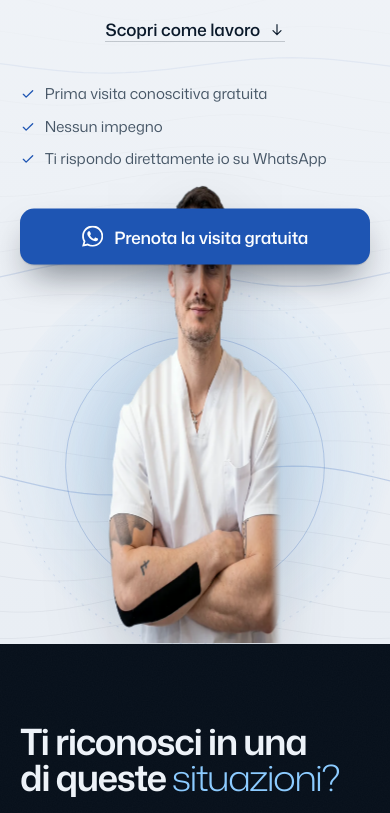
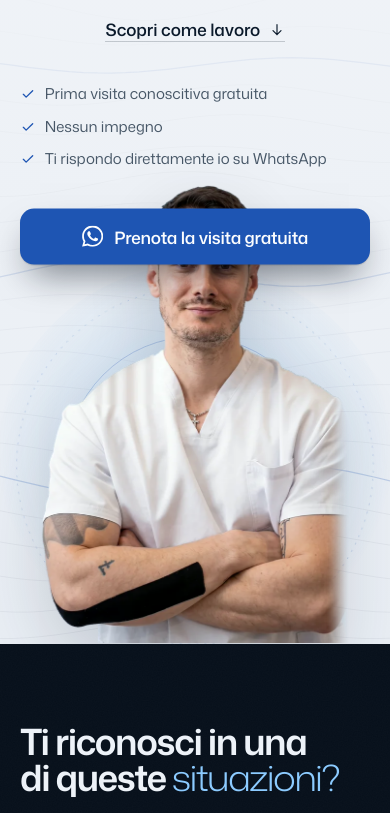
Before and after one commit to giovanni508/Mirko-osteopata, a plain HTML site: page public/index.html in a window 390 px wide. Shown: the part 661-1474 px from the top of the page. Drawn offline with Linux system fonts and the light colour scheme; animation ran at ten frames a second.

Commit message:
Hero mobile: foto di Mirko non più schiacciata
Con left:50% il picture riceveva solo metà larghezza e l'immagine
veniva ristretta a 175px mantenendo l'altezza. width: max-content
sul picture e max-width: none sull'immagine.

Co-Authored-By: Claude Opus 5.5 <noreply@anthropic.com>

```diff
--- a/public/assets/css/styles.css
+++ b/public/assets/css/styles.css
@@ -624,10 +624,12 @@ html.menu-open .site-header::before { opacity: 1; background: var(--paper); -web
 .hero__rings { position: absolute; inset: 0; width: 100%; height: 100%; overflow: visible; }
 .hero__rings circle { fill: none; stroke: rgba(30, 85, 179, .26); stroke-width: .22; }
 .hero__rings circle + circle { stroke: rgba(30, 85, 179, .2); stroke-dasharray: .5 1.6; }
-.hero__figure picture { position: absolute; left: 50%; bottom: 0; height: 100%; translate: -50% 0; }
+/* width: max-content: senza, con left:50% la foto riceverebbe solo metà larghezza e si schiaccerebbe */
+.hero__figure picture { position: absolute; left: 50%; bottom: 0; width: max-content; height: 100%; translate: -50% 0; }
 .hero__figure img {
   display: block;
   width: auto;
+  max-width: none;
   height: 100%;
   filter: drop-shadow(0 26px 34px rgba(11, 26, 43, .16));
 }
```
